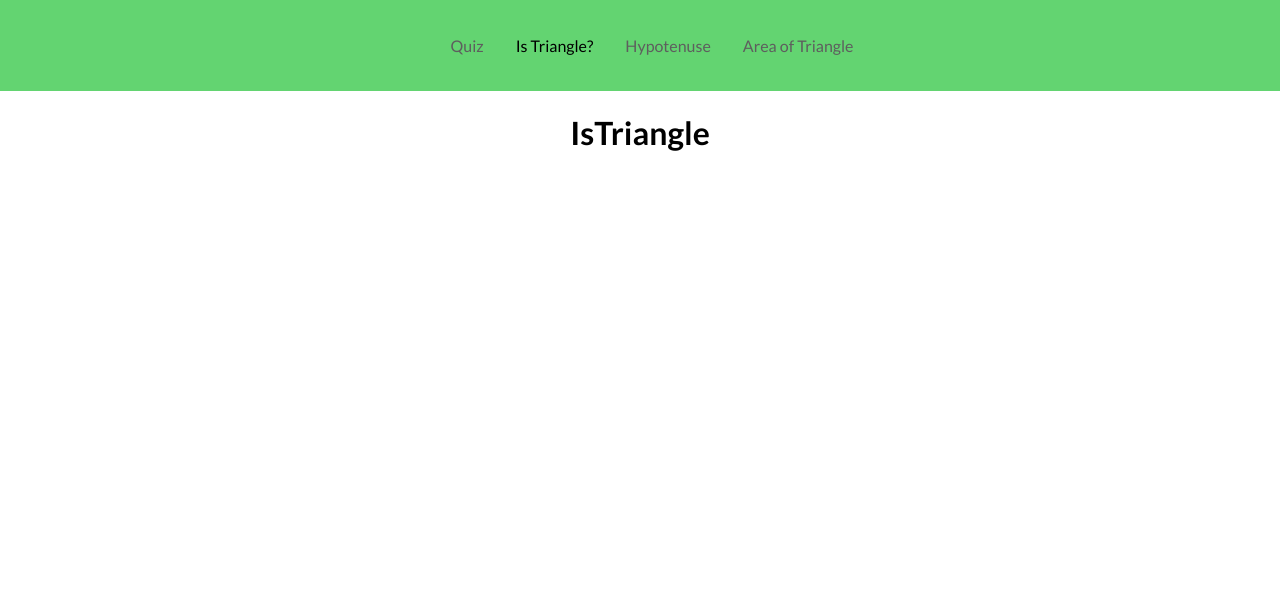
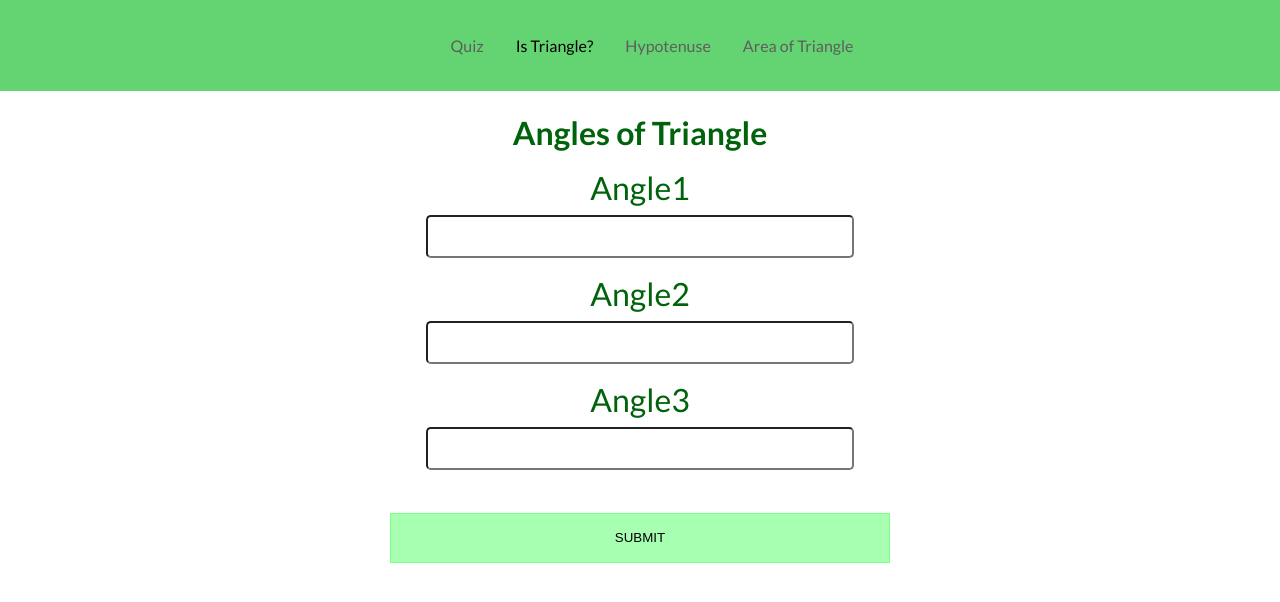
Before and after one commit to aliarslanansari/mark12-fun-with-triangles, a React (Create React App) app: page /about in a window 1280 px wide. Shown: the top 602 px of the page. Built offline with nearby package versions, Linux system fonts and the light colour scheme.

Commit message:
added is triangle page

```diff
--- a/src/App.css
+++ b/src/App.css
@@ -4,4 +4,5 @@ body {
   margin: 0;
   font-family: 'Lato', sans-serif;
   padding: 0;
+  color: #00630c;
 }
--- a/src/pages/IsTriangle.jsx
+++ b/src/pages/IsTriangle.jsx
@@ -1,10 +1,48 @@
-import React from 'react'
+import React, { useRef, useState } from 'react'
+import styled from 'styled-components'
 import Wrapper from '../components/Wrapper'
+import { Button, Title } from './Quiz'
+
+const Label = styled.label`
+  font-size: 2rem;
+  margin-bottom: 0.5rem;
+  margin-top: 1rem;
+`
+
+const Input = styled.input`
+  font-size: 2rem;
+  border-radius: 0.3rem;
+`
 
 const IsTriangle = () => {
+  const [message, setMessage] = useState('')
+  const angleOne = useRef()
+  const angleTwo = useRef()
+  const angleThree = useRef()
+  const onSubmit = () => {
+    const [angle1, angle2, angle3] = [
+      angleOne.current.value,
+      angleTwo.current.value,
+      angleThree.current.value,
+    ].map((i) => parseInt(i))
+    const sum = angle1 + angle2 + angle3
+    if (sum === 180) {
+      setMessage('Yay, the angles form a triangle!')
+    } else {
+      setMessage("Oh Oh! The angle doesn't form a triangle")
+    }
+  }
   return (
     <Wrapper>
-      <h1>IsTriangle</h1>
+      <Title>Angles of Triangle</Title>
+      <Label htmlFor='angle1'>Angle1</Label>
+      <Input type='text' id='angle1' ref={angleOne} />
+      <Label htmlFor='angle2'>Angle2</Label>
+      <Input type='text' id='angle2' ref={angleTwo} />
+      <Label htmlFor='angle3'>Angle3</Label>
+      <Input type='text' id='angle3' ref={angleThree} />
+      <h1>{message}</h1>
+      <Button onClick={onSubmit}>SUBMIT</Button>
     </Wrapper>
   )
 }
--- a/src/pages/Quiz.jsx
+++ b/src/pages/Quiz.jsx
@@ -23,7 +23,7 @@ const Options = styled.span`
     border-left: 1px solid #7dff8c;
   }
 `
-const Button = styled.button`
+export const Button = styled.button`
   cursor: pointer;
   width: 500px;
   border: 1px solid #7dff8c;
```
